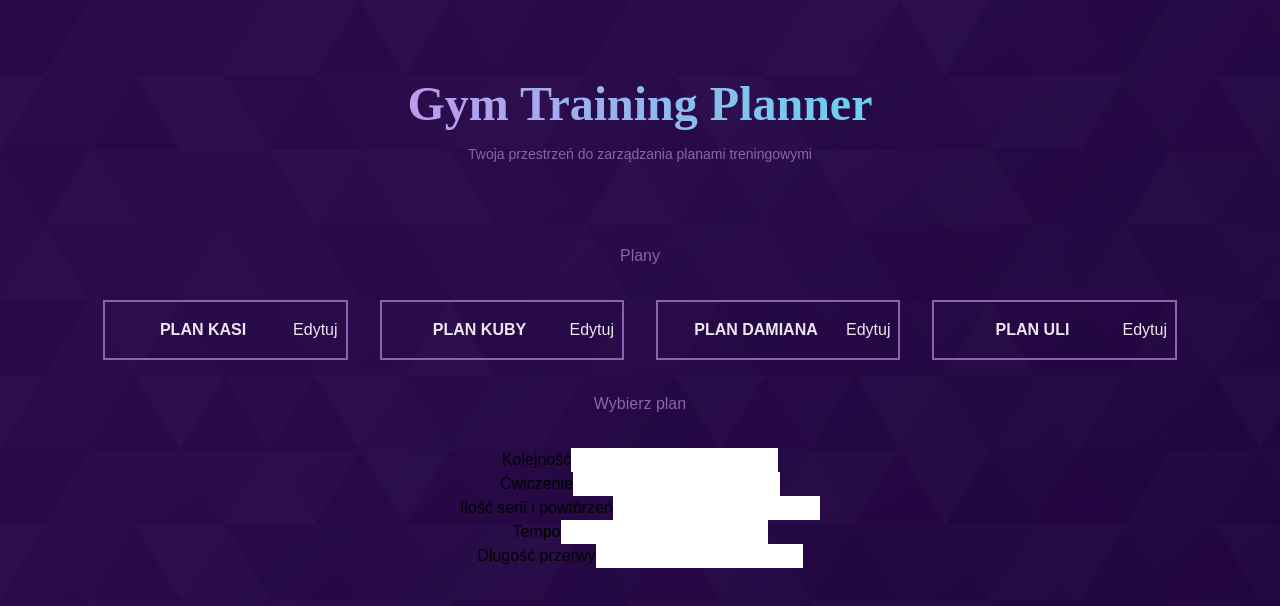
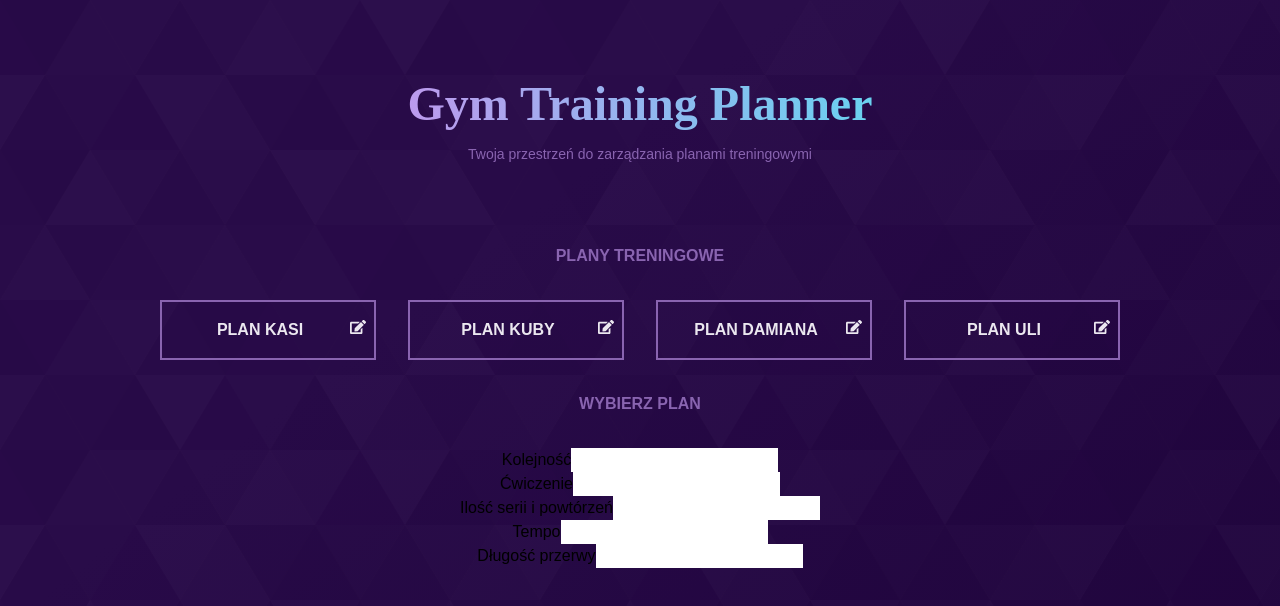
Before and after one commit to kajzerkasia/GymTrainingPlannerRemasteredFront, a React (Vite) app: page / in a window 1280 px wide. Shown: the top 606 px of the page. Built offline with nearby package versions, Linux system fonts and the light colour scheme.

Commit message:
Added react icons package and used icons in EditButton.jsx

```diff
--- a/package.json
+++ b/package.json
@@ -11,7 +11,8 @@
   },
   "dependencies": {
     "react": "^18.2.0",
-    "react-dom": "^18.2.0"
+    "react-dom": "^18.2.0",
+    "react-icons": "^4.11.0"
   },
   "devDependencies": {
     "@types/react": "^18.2.15",
--- a/src/components/EditButton/EditButton.jsx
+++ b/src/components/EditButton/EditButton.jsx
@@ -1,5 +1,6 @@
 import React, {useState} from 'react';
 // import './EditButton.css'
+import {FaEdit, FaRegCheckSquare} from "react-icons/fa";
 
 const EditButton = ({initialName}) => {
     const [contentName, setContentName] = useState(initialName);
@@ -23,7 +24,7 @@ const EditButton = ({initialName}) => {
              <span className="border-2 border-transparent py-2 px-2 rounded font-bold">
                 {editableContentName}
             </span>
-            <button className="edit-button" onClick={handleEditClick}>{isEditing ? 'Zapisz' : 'Edytuj'}</button>
+            <button className="edit-button" onClick={handleEditClick}>{isEditing ? <FaRegCheckSquare/> : <FaEdit/>}</button>
         </li>
     );
 };
--- a/src/components/Plans/Plans.jsx
+++ b/src/components/Plans/Plans.jsx
@@ -16,7 +16,7 @@ const Plans = () => {
 
     return (
         <Card>
-            <Section className="flex flex-col text-violet" title="Plany">
+            <Section className="flex flex-col text-violet uppercase font-bold" title="Plany treningowe">
                 <Tabs
                     className="flex flex-wrap justify-center list-none py-8 m-0 gap-8"
                     buttons={
```
Also changed, not shown: 1 other file (tests, documents, lock files or other folders).
